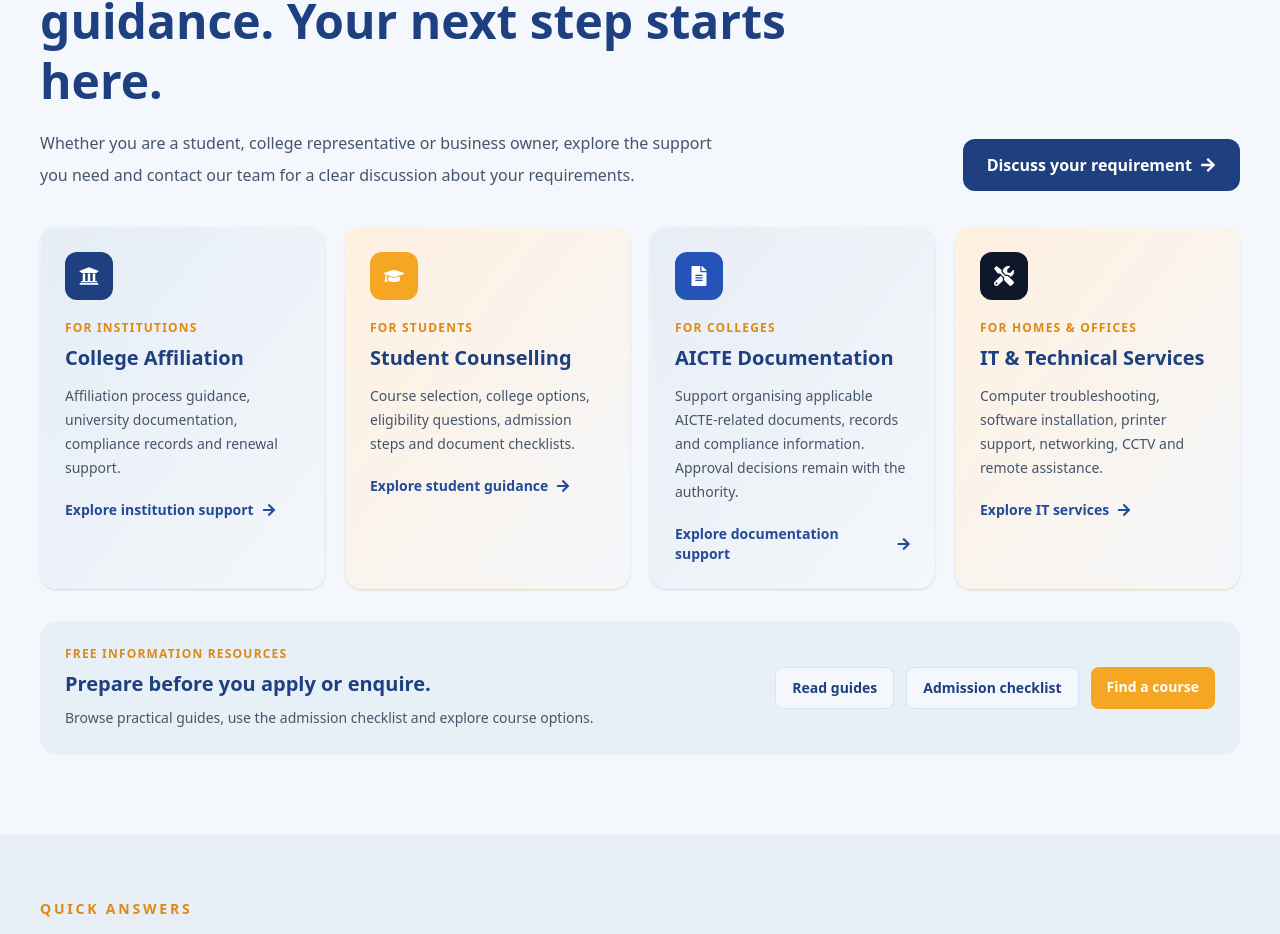
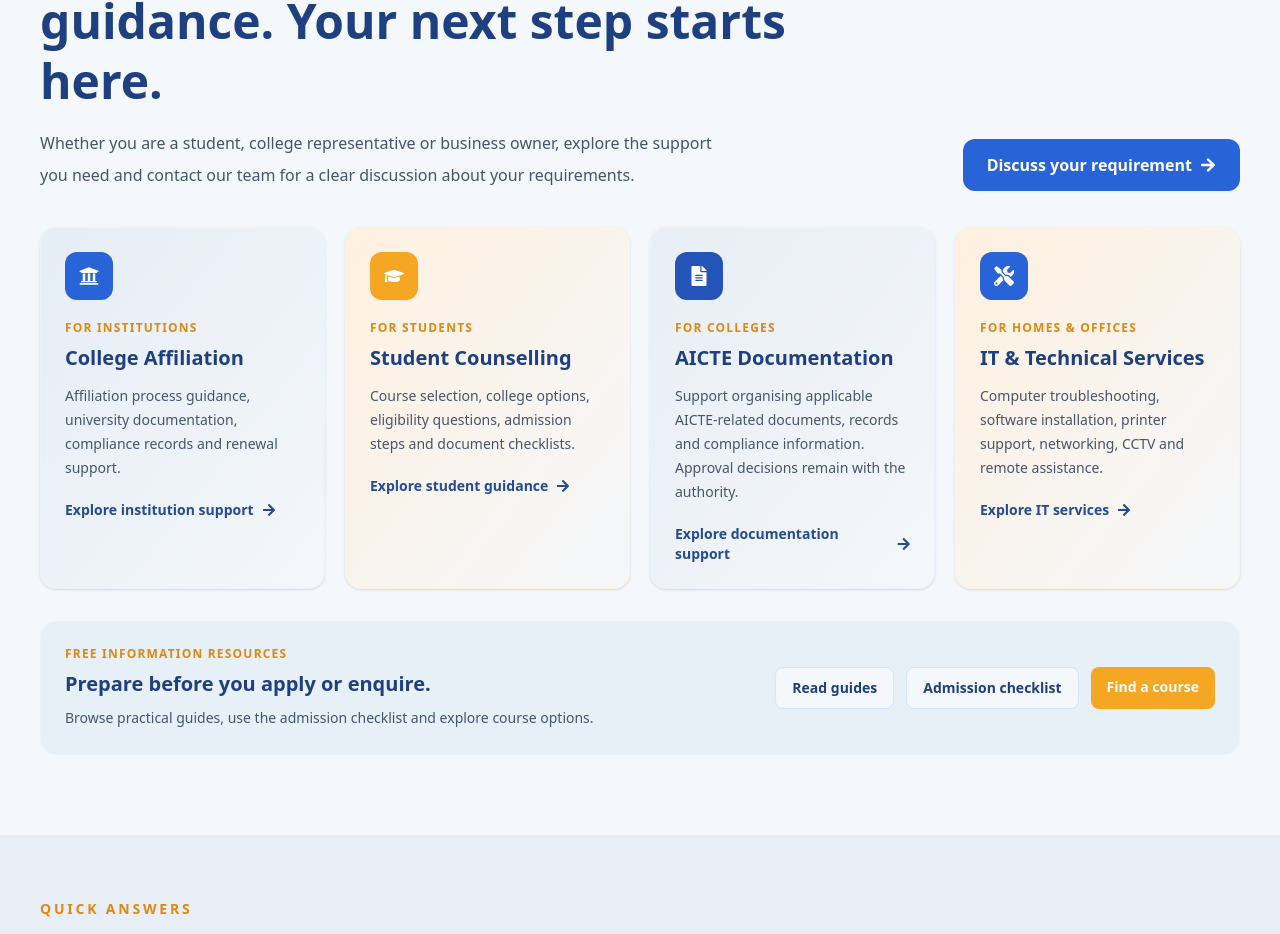
Before and after one commit to eyepek/EYEPEK, a React (Vite) app: page / in a window 1280 px wide. Shown: the part 7274-8208 px from the top of the page. Built offline with nearby package versions, Linux system fonts and the light colour scheme.

Commit message:
Unify homepage buttons and service icons with bright royal blue palette

```diff
--- a/src/pages/HomePage.jsx
+++ b/src/pages/HomePage.jsx
@@ -421,11 +421,11 @@ const HomePage = () => {
             <h2 className='mt-3 text-3xl font-black leading-tight text-blue-950 md:text-5xl'>{t('Practical services. Clear guidance. Your next step starts here.', 'उपयोगी सेवाएँ। स्पष्ट मार्गदर्शन। आपका अगला कदम यहीं से।')}</h2>
             <p className='mt-4 max-w-2xl text-base leading-8 text-slate-600'>{t('Whether you are a student, college representative or business owner, explore the support you need and contact our team for a clear discussion about your requirements.', 'आप विद्यार्थी हों, कॉलेज प्रतिनिधि हों या व्यवसाय से जुड़े हों—अपनी ज़रूरत के अनुसार सेवा चुनें और हमारी टीम से बात करें।')}</p>
           </div>
-          <a href='/contact' className='inline-flex shrink-0 items-center justify-center gap-2 rounded-xl bg-blue-950 px-6 py-3.5 font-bold text-white transition hover:bg-blue-800'>{t('Discuss your requirement', 'अपनी ज़रूरत बताएँ')} <FaArrowRight aria-hidden='true' /></a>
+          <a href='/contact' className='inline-flex shrink-0 items-center justify-center gap-2 rounded-xl bg-[#2864d7] px-6 py-3.5 font-bold text-white transition hover:bg-[#1e4fae]'>{t('Discuss your requirement', 'अपनी ज़रूरत बताएँ')} <FaArrowRight aria-hidden='true' /></a>
         </div>
         <div className='mt-9 grid gap-5 sm:grid-cols-2 lg:grid-cols-4'>
           <a href='/services/business-support' className='group rounded-2xl border border-blue-100 bg-gradient-to-br from-[#e5edf5] to-[#f4f7fb] p-6 shadow-sm transition hover:-translate-y-1 hover:shadow-xl'>
-            <span className='flex h-12 w-12 items-center justify-center rounded-xl bg-blue-950 text-xl text-white'><FaUniversity aria-hidden='true' /></span>
+            <span className='flex h-12 w-12 items-center justify-center rounded-xl bg-[#2864d7] text-xl text-white'><FaUniversity aria-hidden='true' /></span>
             <p className='mt-5 text-xs font-extrabold uppercase tracking-widest text-orange-600'>{t('For institutions', 'संस्थानों के लिए')}</p>
             <h3 className='mt-2 text-xl font-black text-blue-950'>{t('College Affiliation', 'कॉलेज संबद्धता')}</h3>
             <p className='mt-3 text-sm leading-6 text-slate-600'>{t('Affiliation process guidance, university documentation, compliance records and renewal support.', 'संबद्धता प्रक्रिया, विश्वविद्यालय के दस्तावेज़, अनुपालन रिकॉर्ड और नवीनीकरण में मार्गदर्शन।')}</p>
@@ -446,7 +446,7 @@ const HomePage = () => {
             <span className='mt-5 inline-flex items-center gap-2 text-sm font-bold text-blue-900 group-hover:text-orange-600'>{t('Explore documentation support', 'दस्तावेज़ सहायता देखें')} <FaArrowRight aria-hidden='true' /></span>
           </a>
           <a href='/services/it-support' className='group rounded-2xl border border-orange-100 bg-gradient-to-br from-[#fff0df] to-[#f4f7fb] p-6 shadow-sm transition hover:-translate-y-1 hover:shadow-xl'>
-            <span className='flex h-12 w-12 items-center justify-center rounded-xl bg-slate-900 text-xl text-white'><FaTools aria-hidden='true' /></span>
+            <span className='flex h-12 w-12 items-center justify-center rounded-xl bg-[#2864d7] text-xl text-white'><FaTools aria-hidden='true' /></span>
             <p className='mt-5 text-xs font-extrabold uppercase tracking-widest text-orange-600'>{t('For homes & offices', 'घर और कार्यालयों के लिए')}</p>
             <h3 className='mt-2 text-xl font-black text-blue-950'>{t('IT & Technical Services', 'IT और तकनीकी सेवाएँ')}</h3>
             <p className='mt-3 text-sm leading-6 text-slate-600'>{t('Computer troubleshooting, software installation, printer support, networking, CCTV and remote assistance.', 'कंप्यूटर समस्या समाधान, सॉफ्टवेयर इंस्टॉलेशन, प्रिंटर, नेटवर्किंग, CCTV और रिमोट सहायता।')}</p>
```
